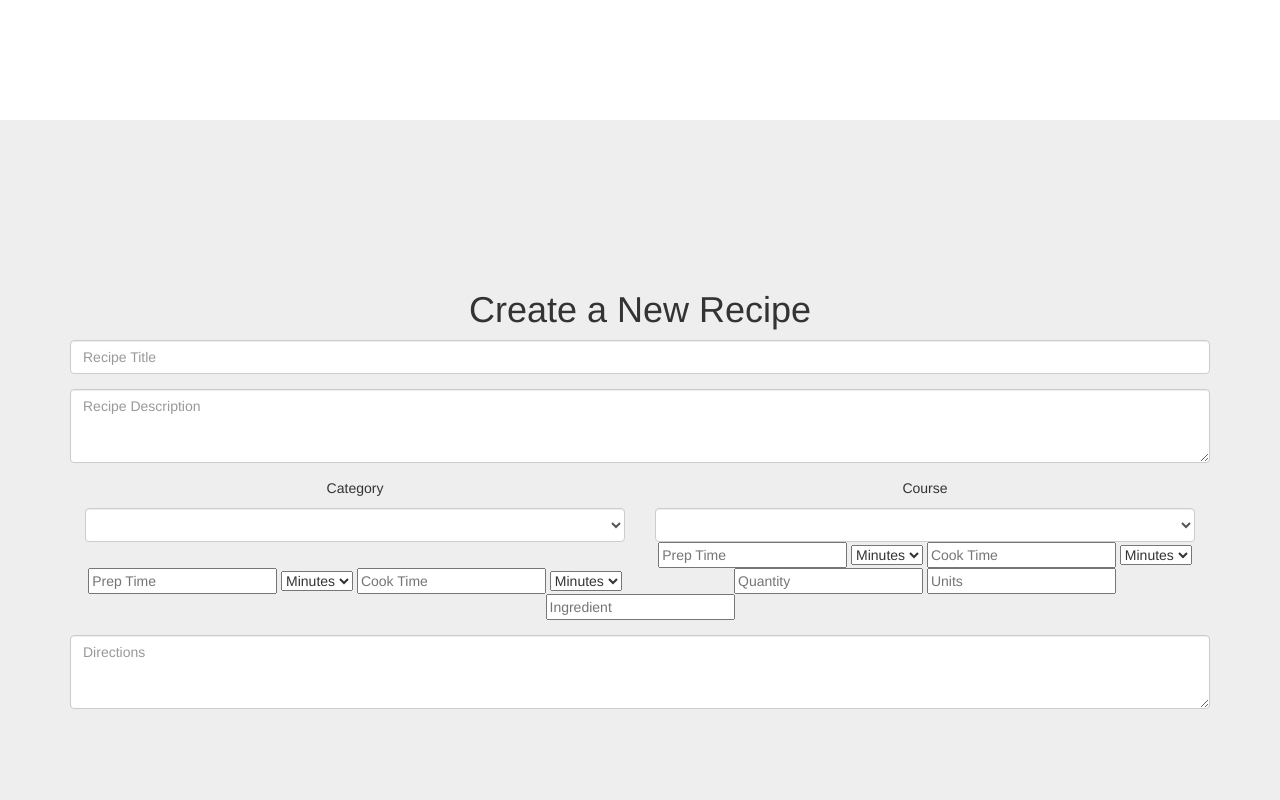
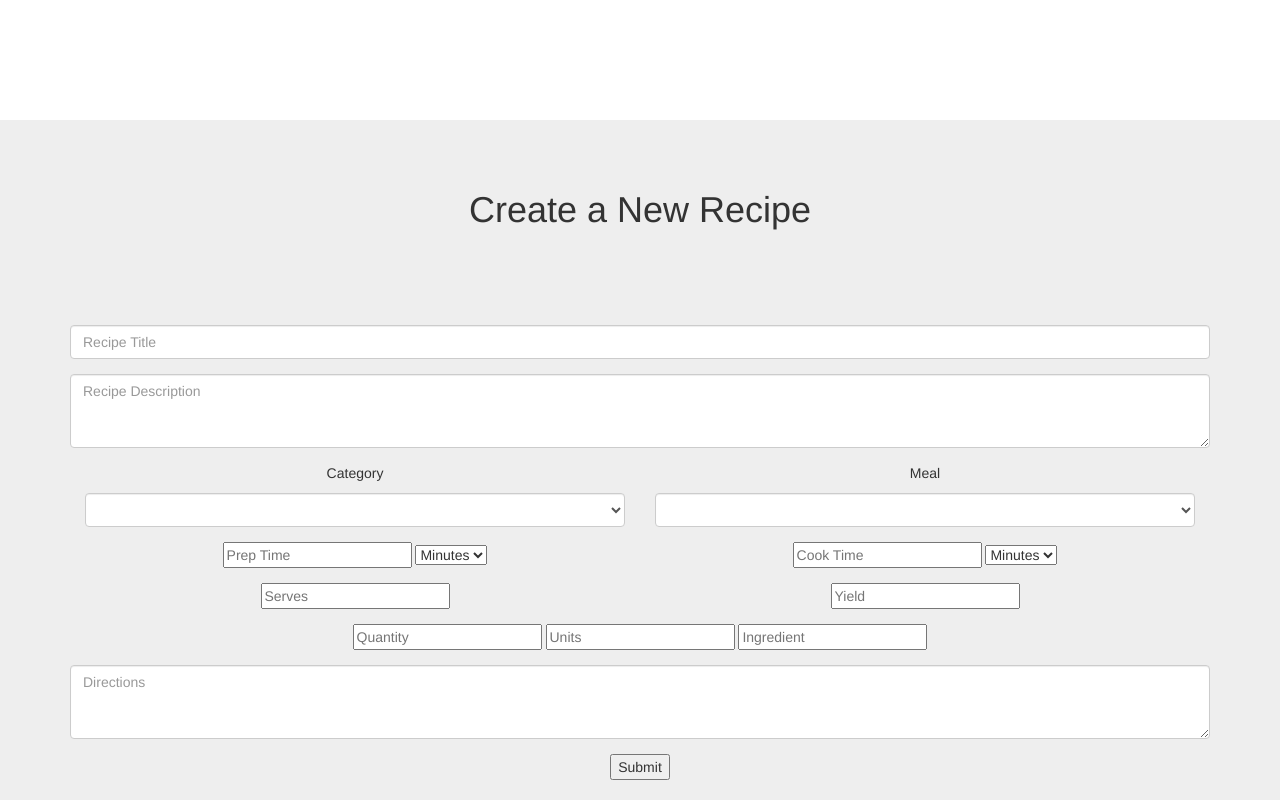
Before and after one commit to Sbears/recipe-creator, a plain HTML site: page startbootstrap-scrolling-nav-1.0.3/index.html in a window 1280 px wide. Shown: the part 680-1480 px from the top of the page. Drawn offline with Linux system fonts and the light colour scheme.

Commit message:
straightened out form

```diff
--- a/startbootstrap-scrolling-nav-1.0.3/index.html
+++ b/startbootstrap-scrolling-nav-1.0.3/index.html
@@ -110,21 +110,22 @@
     </section>
 
     <!-- About Section Now Create Recipe Form -->
-    <section id="about" class="about-section">
+    <section id="about" class="about-section create-recipe-form">
         <div class="container">
             <div class="row">
                 <div class="col-md-12">
-                    <h1>Create a New Recipe</h1>
+                    <h1 class="recipe-form-heading">Create a New Recipe</h1>
+                    <form class="create-recipe-form">
                         <div class="form-group">
                             <input type="text" class="form-control input-name" placeholder="Recipe Title">
                             </div>
                             <div class="form-group">
                             <textarea class="form-control input-description" rows="3" placeholder="Recipe Description"></textarea>
                         </div>
-                    <form>
+
                         <div class="categories-section form-group col-md-6">
                             <p class="">Category</p>
-                                <select class="form-control" >
+                                <select class="form-control input-category" >
                                   <option></option>
                                   <option>Main Course</option>
                                   <option>Side Dish</option>
@@ -138,51 +139,40 @@
                                   <option>Bread</option>
                                 </select>
                         </div>
-                        <div class="course-section col-md-6">
-                            <p>Course</p>
-                            <select class="form-control">
+                        <div class="meal-section form-group col-md-6">
+                            <p>Meal</p>
+                            <select class="form-control input-meal">
                               <option></option>
                               <option>Breakfast</option>
                               <option>Lunch</option>
                               <option>Dinner</option>
                             </select>
                         </div>
-                        <div class="input-time-section col-md-6">
+                        <div class="col-md-6 form-group">
                             <input class"input-prep-time" placeholder="Prep Time">
-                            <select>
-                                <option>Minutes</option>
-                                <option>Hours</option>
-                                <option>Days</option>
-                            </select>
-<!--                         </div> -->
-<!--                         <div> -->
-                            <input class="input-cook-time" placeholder="Cook Time">
-                            <select>
+                            <select class="prep-time-units">
                                 <option>Minutes</option>
                                 <option>Hours</option>
                                 <option>Days</option>
                             </select>
                         </div>
-                        <div class="col-md-6">
-                            <input class"input-prep-time" placeholder="Prep Time">
-                            <select>
+                        <div class="col-md-6 form-group">
+                            <input class="input-cook-time" placeholder="Cook Time">
+                            <select class="cook-time-units">
                                 <option>Minutes</option>
                                 <option>Hours</option>
                                 <option>Days</option>
                             </select>
-<!--                         </div> -->
-<!--                         <div> -->
-                            <input class="input-cook-time" placeholder="Cook Time">
-                            <select>
-                                <option>Minutes</option>
-                                <option>Hours</option>
-                                <option>Days</option>
-                            </select>
-
+                        </div>
+                        <div class="col-md-6 form-group">
+                            <input class"input-serves" placeholder="Serves">
+                        </div>
+                        <div class="form-group">
+                            <input class="input-yield" placeholder="Yield">
                         </div>
                         <div class="ingredients-input-section form-group">
                             <input class="input-quantity" placeholder="Quantity">
-                            <input list="units" placeholder="Units">
+                            <input list="units" class="input-units" placeholder="Units">
                             <datalist id="units" >
                               <option value="tsp">
                               <option value="Tb">
@@ -195,6 +185,7 @@
                         <div class="directions-input-section form-group">
                             <textarea class="form-control input-directions" rows="3" placeholder="Directions"></textarea>
                         </div>
+                        <input type="submit" class="submit-button">
                     </form>
                 </div>
             </div>
--- a/startbootstrap-scrolling-nav-1.0.3/main.css
+++ b/startbootstrap-scrolling-nav-1.0.3/main.css
@@ -22,6 +22,14 @@
 	text-align: left;
 }
 
-.input-name .inputdescription .categories-section {
+.create-recipe-form {
+	padding-top: 50px
+}
+
+.recipe-form-heading {
+	margin-bottom: 45px;
+}
+
+/*.input-name .inputdescription .categories-section {
 	margin: 100px;
-}
+}*/
--- a/startbootstrap-scrolling-nav-1.0.3/main.js
+++ b/startbootstrap-scrolling-nav-1.0.3/main.js
@@ -8,15 +8,18 @@ var Recipe = function(name, prepTime, cookTime, description, serves, recipeYield
 	this.recipeYield = recipeYield;
 	this.ingredients = ingredients;
 	this.directions = directions;
+	// this.category = category;
+	// this.meal = meal;
 };
 
 Recipe.prototype.render = function() {
+
 	if(!this.el) {
 		this.el = $("#recipe-tpl")
 		.clone()
 		.attr("id", null);
 	}
-
+	console.log(this.el);
 	for (var i = 0; i < this.ingredients.length; i++) {
 
 		this.el.find(".ingredient-list").append(this.ingredients[i].render());
@@ -52,6 +55,10 @@ Ingredient.prototype.render = function() {
 	return this.el;
 };
 
+$(".create-recipe-form").on("submit", function() {
+	$(this).find()
+});
+
 	var chicken = new Ingredient("boneless skinless chicken breasts", 4);
 	var limeJuice = new Ingredient("lime juice", 0.25, "cups");
 	var cilantro = new Ingredient("cilantro", 0.5, "cups");
```
Lines whose indentation alone changed are shown as unchanged.
